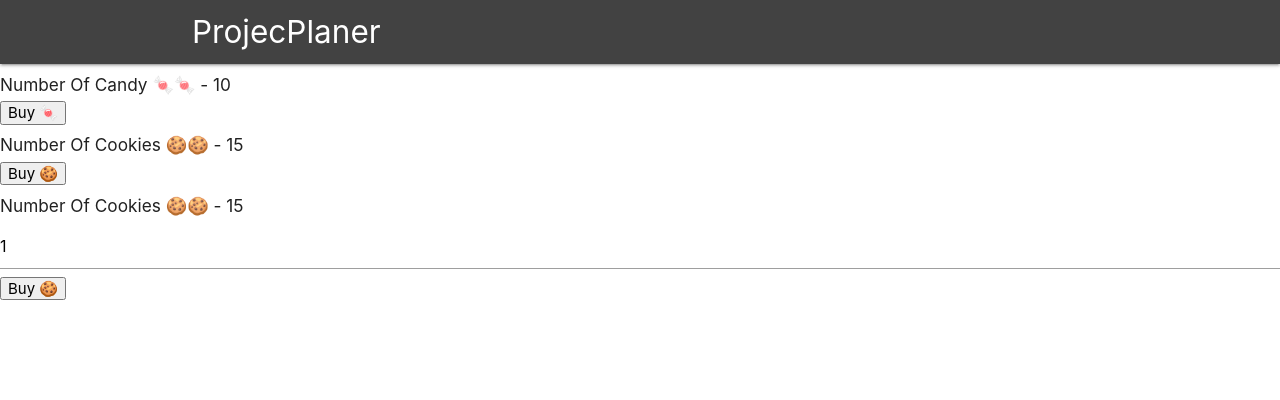
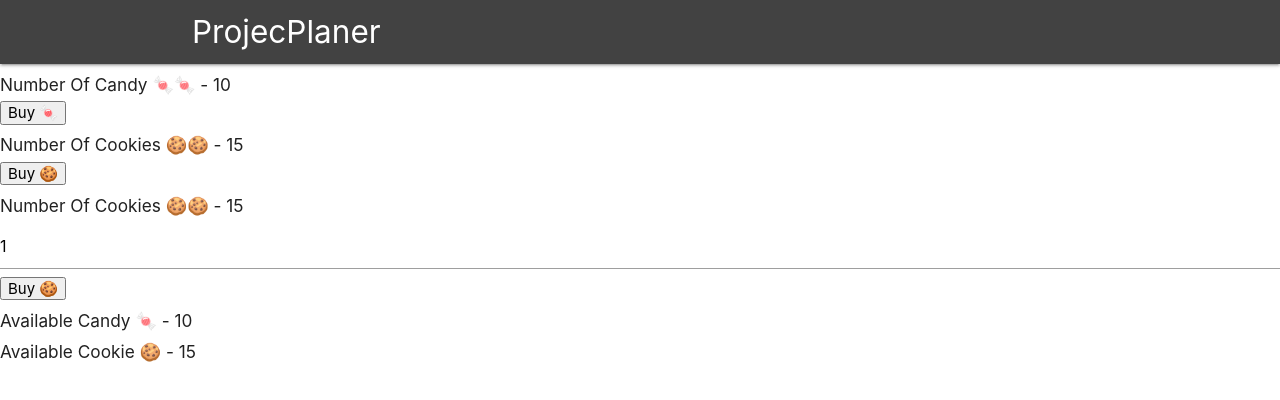
Before and after one commit to DebarunMitra/ProjectManager_UsingReactRedux, a React (Create React App) app in the folder client/: page / in a window 1280 px wide. Shown: the top 400 px of the page. Built offline with nearby package versions, Linux system fonts and the light colour scheme.

Commit message:
mapStateToProps ownProps concept

```diff
--- a/client/src/App.js
+++ b/client/src/App.js
@@ -5,6 +5,7 @@ import CandyContainer from './components/layout/CandyContainer';
 import HookCandyContainer from './components/layout/HookCnadyContainer';
 import CookieConainer from './components/layout/CookieContainer';
 import TakeCookiesNumbersToBuy from './components/layout/TakeCookiesNumbersToBuy';
+import OwnPorpsConcept from './components/layout/OwnPorpsConcept';
 
 
 
@@ -19,6 +20,8 @@ const App = () => {
               }
               <CookieConainer />
               <TakeCookiesNumbersToBuy />
+              <OwnPorpsConcept candy />
+              <OwnPorpsConcept />
            </div>
         </BrowserRouter>
    );
--- /dev/null
+++ b/client/src/components/layout/OwnPorpsConcept.js
@@ -0,0 +1,24 @@
+import React from 'react'
+import PropTypes from 'prop-types'
+import {connect} from 'react-redux'
+
+const OwnPropsConcept = props => {
+    return (
+      <div>
+        <h6>Available {props.name} - {props.item}</h6>
+      </div>
+    )
+}
+
+const mapStateToProps = (state, ownProps) => {
+
+  const itemState = ownProps.candy? state.candy.numOfCandies : state.cookie.numOfCookies
+  const itemName = ownProps.candy? "Candy 🍬" : "Cookie 🍪"
+
+  return {
+    item: itemState,
+    name: itemName
+  }
+}
+
+export default connect(mapStateToProps)(OwnPropsConcept)
```
